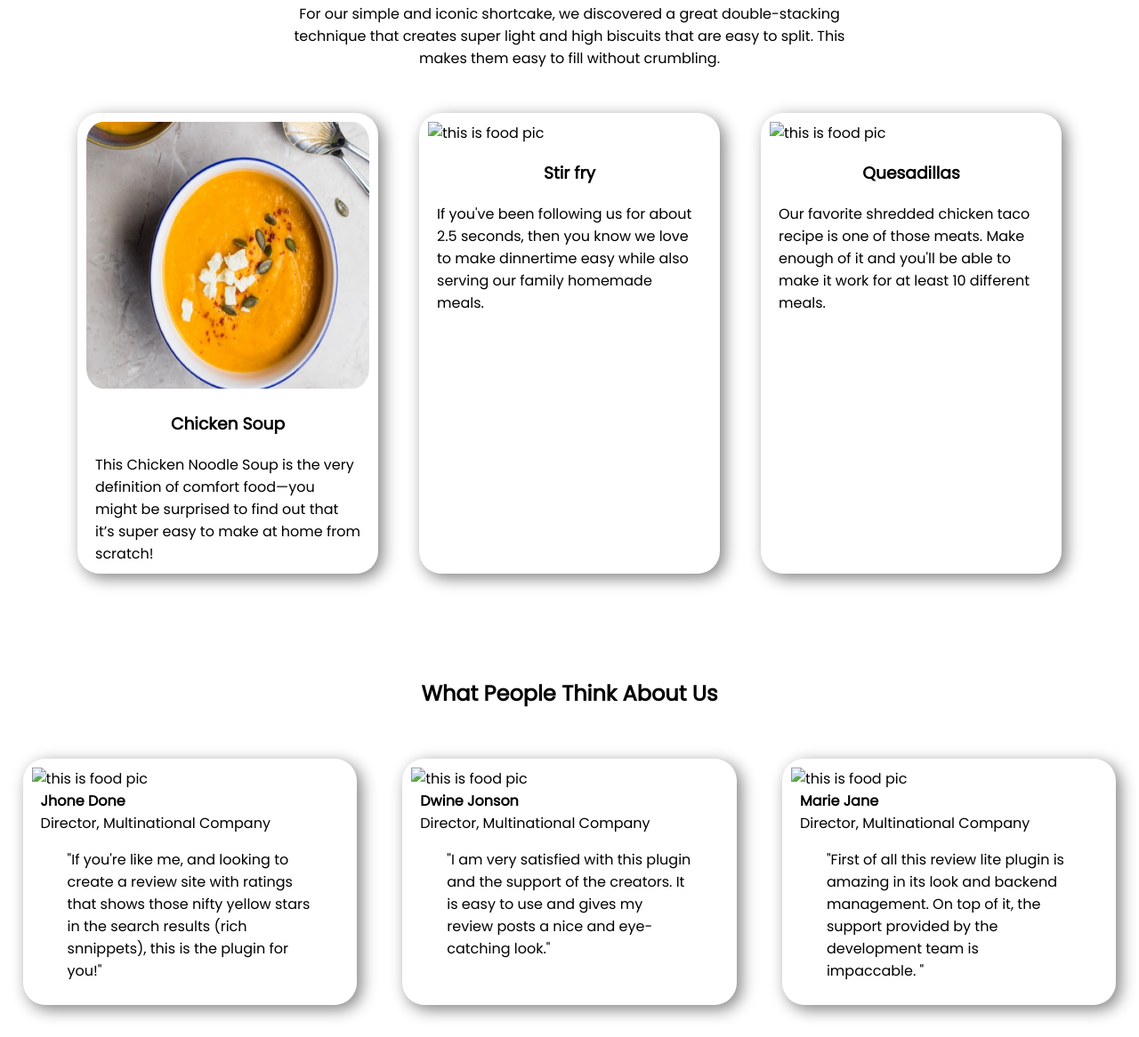
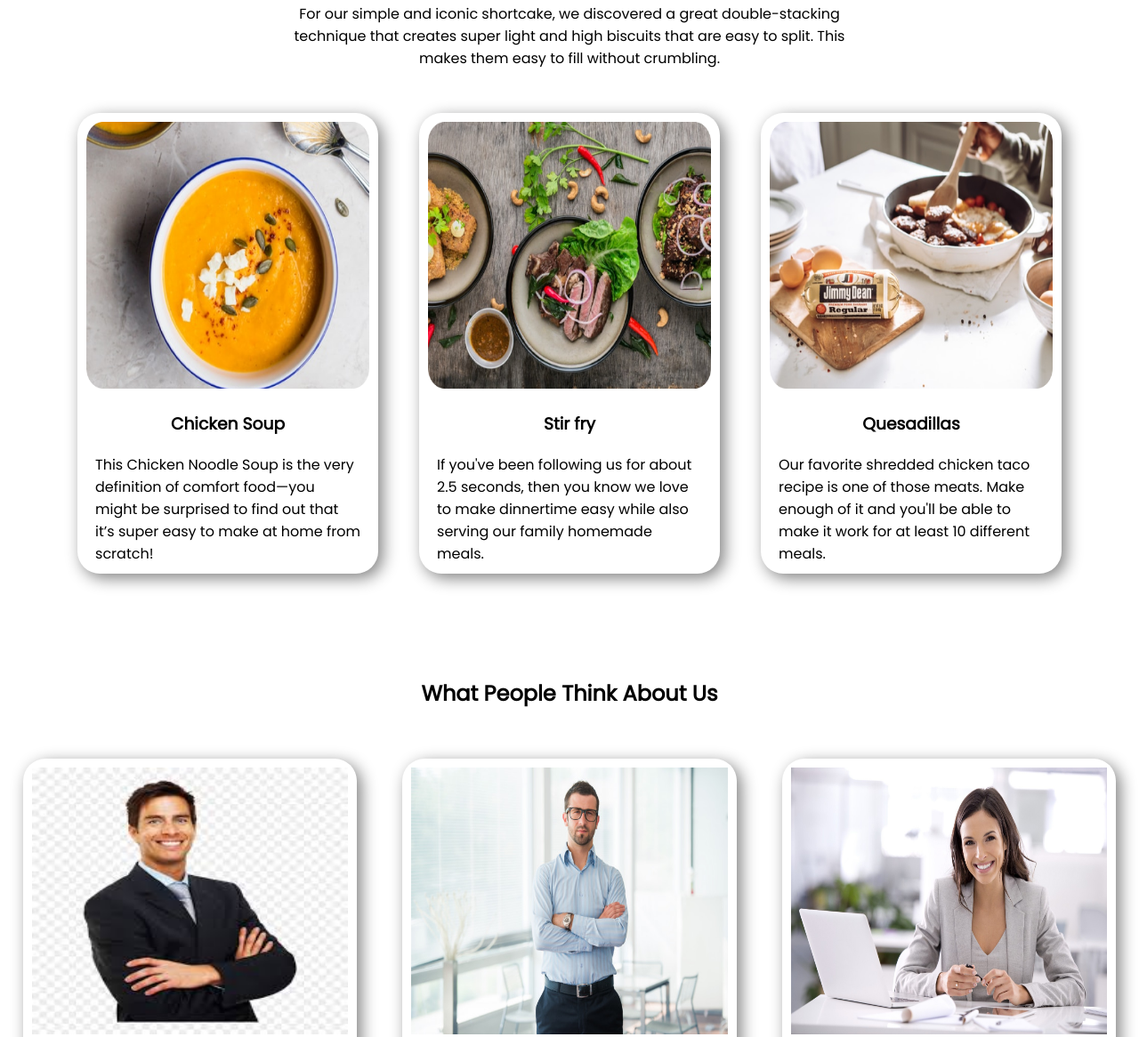
Before and after one commit to RajMahammadAli/first-assaignment, a plain HTML site: page index.html in a window 1280 px wide. Shown: the part 1284-2450 px from the top of the page at 89% size. Drawn offline with Linux system fonts and the light colour scheme; the site is published under a folder, as on GitHub Pages, so addresses that start at the root find nothing.

Commit message:
allimages

```diff
--- a/index.html
+++ b/index.html
@@ -61,13 +61,13 @@
                 </div>
 
                 <div class="secondcard">
-                    <img class="imgsize" src="/images/foodTwo.jpg" alt="this is food pic">
+                    <img class="imgsize" src="images/foodTwo.jpg" alt="this is food pic">
                     <h3>Stir fry</h3>
                     <p>If you've been following us for about 2.5 seconds, then you know we love to make dinnertime easy while also serving our family homemade meals.</p>
                 </div>
 
                 <div class="thirdcard">
-                    <img class="imgsize" src="/images/foodThree.jpg" alt="this is food pic">
+                    <img class="imgsize" src="images/foodThree.jpg" alt="this is food pic">
                     <h3>Quesadillas</h3>
                     <p>Our favorite shredded chicken taco recipe is one of those meats. Make enough of it and you'll be able to make it work for at least 10 different meals.</p>
                 </div>
@@ -85,21 +85,21 @@
 
             <div class="Cardcontainer flexContainer">
                 <div class="firstcard">
-                    <img class="imgsize"  src="/images/images01 - Copy.jpg" alt="this is food pic">
+                    <img class="imgsize"  src="images/images01 - Copy.jpg" alt="this is food pic">
                     <h4>Jhone Done</h4>
                     <p>Director, Multinational Company</p>
                     <blockquote>"If you're like me, and looking to create a review site with ratings that shows those nifty yellow stars in the search results (rich snnippets), this is the plugin for you!"</blockquote>
                 </div>
 
                 <div class="secondcard">
-                    <img class="imgsize" src="/images/images02 - Copy.jpg" alt="this is food pic">
+                    <img class="imgsize" src="images/images02 - Copy.jpg" alt="this is food pic">
                     <h4>Dwine Jonson</h4>
                     <p>Director, Multinational Company</p>
                     <blockquote>"I am very satisfied with this plugin and the support of the creators. It is easy to use and gives my review posts a nice and eye-catching look."</blockquote>
                 </div>
 
                 <div class="thirdcard">
-                    <img class="imgsize" src="/images/businesswomen03 - Copy.jpg" alt="this is food pic">
+                    <img class="imgsize" src="images/businesswomen03 - Copy.jpg" alt="this is food pic">
                     <h4>Marie Jane</h4>
                     <p>Director, Multinational Company</p>
                     <blockquote>"First of all this review lite plugin is amazing in its look and backend management. On top of it, the support provided by the development team is impaccable. "</blockquote>
```
